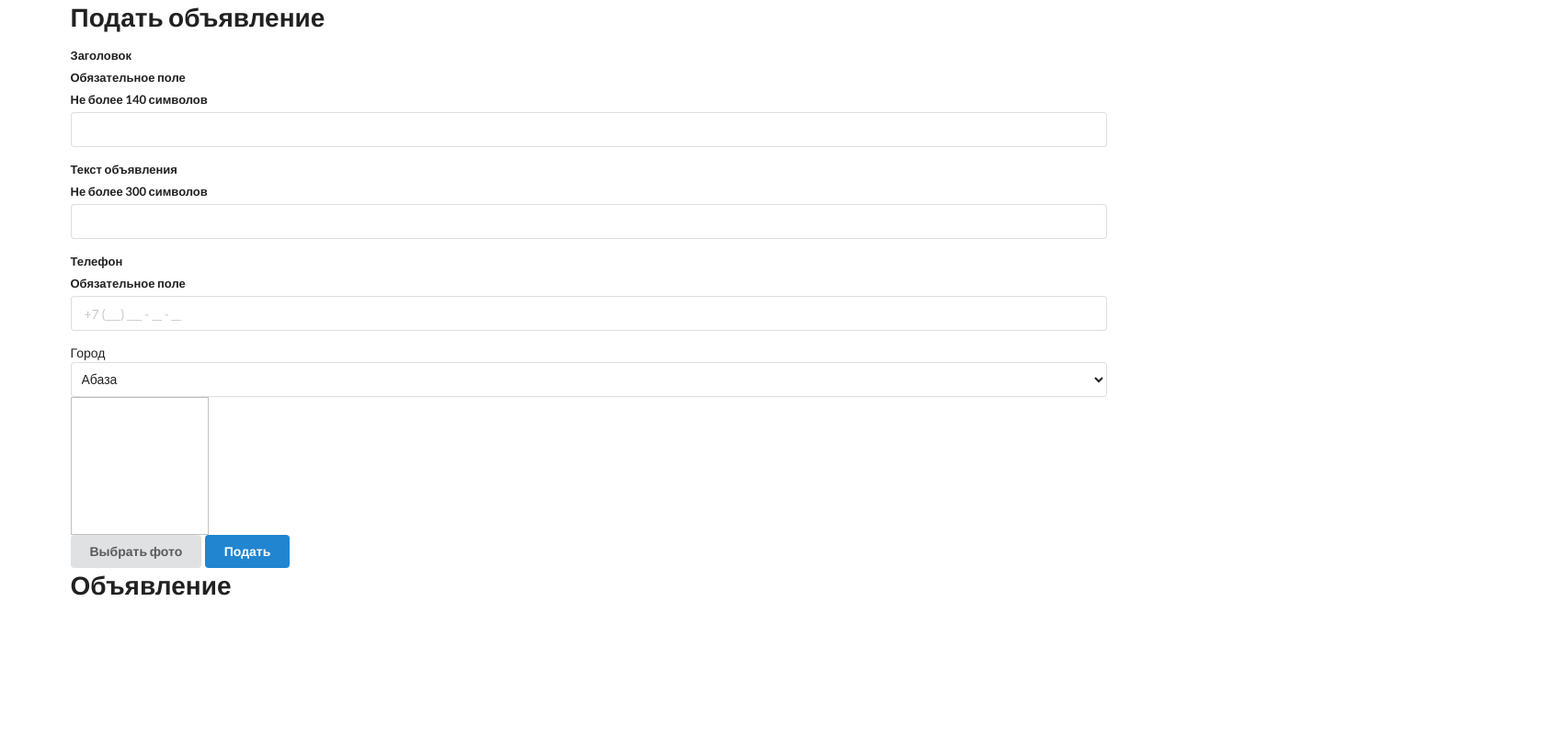
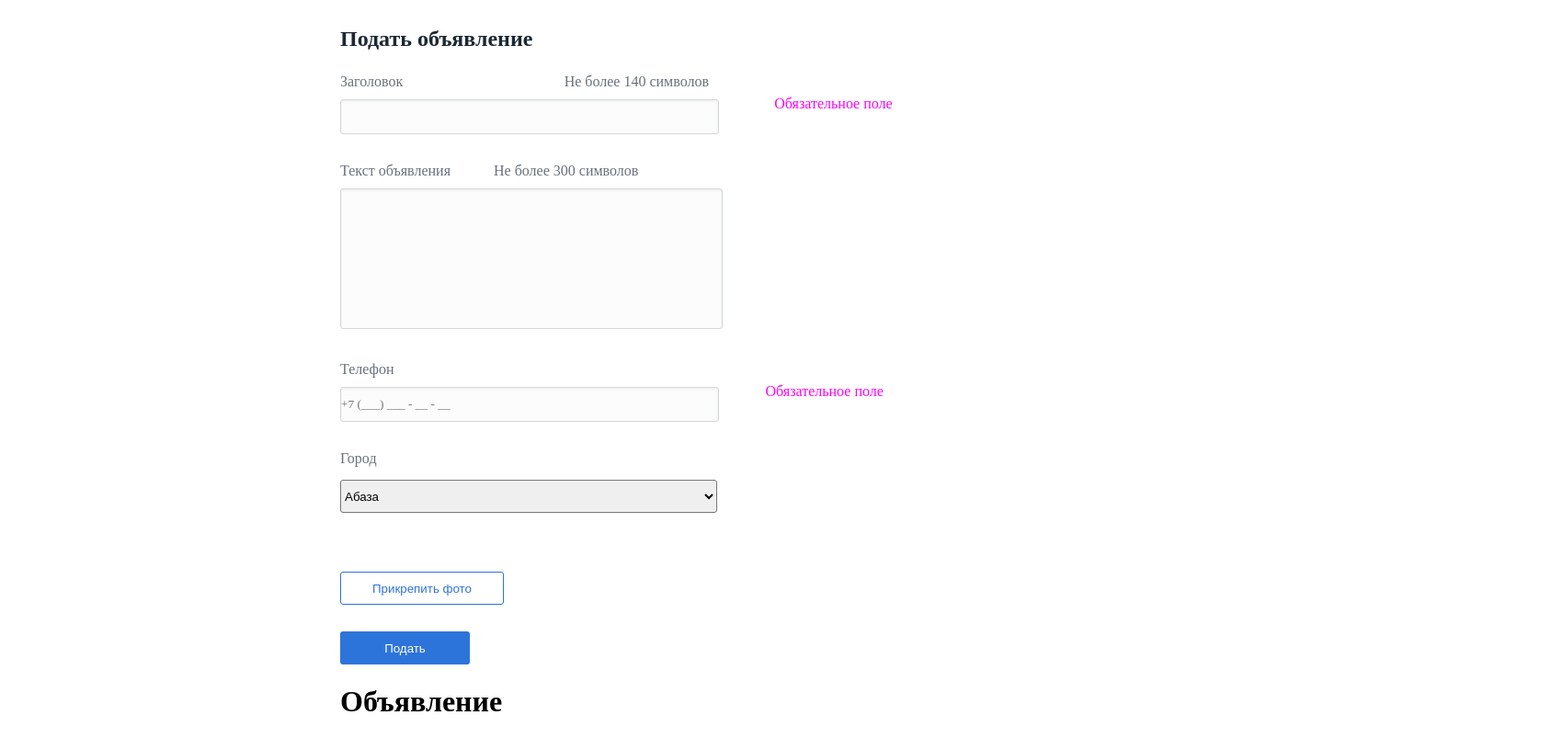
Before and after one commit to ArtemBaskal/redux-forms, a React app: page / in a window 1280 px wide. Shown: the whole page at 92% size, 1688 px wide, since content can reach past the window. Built offline with nearby package versions, Linux system fonts and the light colour scheme.

Commit message:
Small refactoring and styling

```diff
--- a/public/index.html
+++ b/public/index.html
@@ -3,10 +3,10 @@
   <head>
     <meta charset="utf-8" />
     <link rel="shortcut icon" href="%PUBLIC_URL%/favicon.ico" />
-    <link
+    <!-- <link
       rel="stylesheet"
       href="https://cdnjs.cloudflare.com/ajax/libs/semantic-ui/2.4.1/semantic.min.css"
-    />
+    /> -->
     <meta name="viewport" content="width=device-width, initial-scale=1" />
     <meta name="theme-color" content="#000000" />
     <!--
--- a/src/components/Adv.js
+++ b/src/components/Adv.js
@@ -1,33 +1,79 @@
 import React from "react";
+import { handleAdvDelete } from "../actions";
+import { Field, reduxForm } from "redux-form";
 
 class Adv extends React.Component {
+  // renderTitle = ({ title, input, meta }) => {
+  //   // console.log(this.props);
+  //   // console.log(meta);
+  //   // console.log(input);
+  //   // input.value = title;
+  //   return (
+  //     <div>
+  //       {/* <input type="text" {...input} /> */}
+  //       {title}
+  //     </div>
+  //   );
+  // };
+
   render() {
-    const { title, description, phone, city, src, dispatch } = this.props;
+    const {
+      title,
+      description,
+      phone,
+      city,
+      src,
+      // input,
+      handleSubmit,
+      reset
+    } = this.props;
+
+    console.log(this.props);
+
     return (
+      // <form
+      //   onSubmit={handleSubmit}
+      //  onClick={reset}
+      // >
       <div styles={{ display: "inline" }}>
+        {/* <Field name="title" title={title} component={this.renderTitle} /> */}
         <div>{title}</div>
         <div>{description}</div>
         <div>{phone}</div>
         <div>{city}</div>
         <img style={{ width: "300px" }} src={src} />
         <button>Редактировать</button>
-        <button
-          onClick={() => {
-            console.log(this.props);
-
-            // dispatch(
-            //   handleFormSubmit()
-            //   {
-            //   type: "ADV_DELETE"
-            // }
-            // );
-          }}
-        >
+        <button onClick={() => handleAdvDelete(this.props.title)}>
           Удалить
         </button>
       </div>
+      // </form>
     );
   }
 }
+// const onSubmit = (values, dispatch) => {
+//   // console.log(values);
+//   alert(`You deleted this title:\n\n${JSON.stringify(values, null, 2)}`);
+//   return dispatch(handleAdvDelete(values));
+// };
 
-export default Adv;
+export default reduxForm({ form: "advForm" /*, onSubmit */ })(Adv);
+
+// return disptach(handleAdvDelete(this.props.title));
+
+// return dispatch(handleAdvDelete());
+// dispatch(
+//   handleFormSubmit()
+//   {
+//   type: "ADV_DELETE"
+// }
+// );
+
+{
+  /* <Field
+      name="deleteButton"
+      component={() => <button>Удалить</button>}
+      >
+      Удалить
+    </Field> */
+}
--- /dev/null
+++ b/src/components/AdvForm.css
@@ -0,0 +1,101 @@
+.form-submit {
+  display: flex;
+  flex-direction: column;
+}
+
+.label-font {
+  font-family: "SourceSansPro-Regular";
+  color: #68717c;
+  line-height: 22px;
+}
+.main-title {
+  width: 213px;
+  height: 38px;
+  font-family: SourceSansPro;
+  font-size: 24px;
+  font-weight: 600;
+  font-style: normal;
+  font-stretch: normal;
+  line-height: 1.58;
+  letter-spacing: normal;
+  color: #1b2834;
+}
+
+.form-input {
+  margin: 8px 100% 29px 0;
+  width: 410px;
+  height: 36px;
+  padding: 0;
+  border-style: solid;
+  border-radius: 3px;
+  object-fit: contain;
+  box-shadow: inset 0 1px 3px 0 rgba(27, 40, 52, 0.08);
+  border: solid 1px #d4d8db;
+  background-color: rgba(27, 40, 52, 0.01);
+}
+
+.label-hint {
+  display: inline;
+  position: relative;
+  left: 357px;
+  top: 24px;
+  color: fuchsia;
+  margin-left: 47px;
+}
+
+/* .char-limit {
+  display: inline;
+  position: relative;
+  left: 182px;
+  top: 50px;
+  color: fuchsia;
+  margin-left: 47px;
+} */
+
+.textarea-input {
+  width: 410px;
+  height: 147px;
+  margin: 8px 100% 29px 0;
+  object-fit: contain;
+  border-radius: 3px;
+  box-shadow: inset 0 1px 3px 0 rgba(27, 40, 52, 0.08);
+  border: solid 1px #d4d8db;
+  background-color: rgba(27, 40, 52, 0.01);
+  resize: none;
+}
+
+.button-photo {
+  width: 178px;
+  height: 36px;
+  margin-top: 32px;
+  margin-bottom: 29px;
+  border-color: #2d74da;
+  color: #2d74da;
+  border-radius: 3px;
+  background: #ffffff;
+  object-fit: contain;
+  border: solid 1px #2d74da;
+}
+
+.button-submit {
+  width: 141px;
+  height: 36px;
+  background-color: #2d74da;
+  border-style: none;
+  border-radius: 3px;
+  color: #ffffff;
+}
+
+.dropdown-cities {
+  width: 410px;
+  height: 36px;
+  border-radius: 3px;
+  margin: 12px 100% 32px 0;
+}
+
+.img-adv {
+  display: none;
+}
+
+/* .city-select {
+} */
--- a/src/components/AdvForm.js
+++ b/src/components/AdvForm.js
@@ -1,9 +1,13 @@
 import React from "react";
-import { Field, reduxForm } from "redux-form";
+import { Field, FieldArray, reduxForm } from "redux-form";
+import { handleFormSubmit } from "../actions";
 import cities from "../apis/cities.json";
-import { handleFormSubmit } from "../actions";
+import Adv from "./Adv";
+import { connect } from "react-redux";
+import "./AdvForm.css";
 
 class AdvForm extends React.Component {
+  //TODO - заменить на конструктор
   state = {
     selectedFile: null
   };
@@ -49,15 +53,29 @@ class AdvForm extends React.Component {
     placeholder,
     meta
   }) => {
-    console.log(meta);
+    console.log(this);
     return (
-      <div className={"field " + this.hasErrorClass(meta)}>
-        <label>{label}</label>
-        <label>{this.renderHint(isNecessary, meta)}</label>
+      <div className={`field + ${label} + ${this.hasErrorClass(meta)}`}>
+        <label className="form-label label-font">{label}</label>
+        <label className="label-font label-hint">
+          {this.renderHint(isNecessary, meta)}
+        </label>
         {maxCharacters && !meta.active && meta.pristine && (
-          <label>Не более {maxCharacters} символов </label>
+          <label className="label-font char-limit">
+            Не более {maxCharacters} символов{" "}
+          </label>
         )}
-        <input {...input} placeholder={placeholder} autoComplete="off" />
+        {label !== "Текст объявления" && (
+          <input
+            {...input}
+            placeholder={placeholder}
+            autoComplete="off"
+            className="form-input label-font"
+          />
+        )}
+        {label === "Текст объявления" && (
+          <textarea className="textarea-input" {...input} />
+        )}
       </div>
     );
   };
@@ -67,8 +85,8 @@ class AdvForm extends React.Component {
   renderSelect = ({ label, children }) => {
     return (
       <div>
-        <label>{label}</label>
-        <select className="ui search dropdown">{children}</select>
+        <label className="label-font">{label}</label>
+        <select className="ui search dropdown-cities">{children}</select>
       </div>
     );
   };
@@ -100,24 +118,88 @@ class AdvForm extends React.Component {
     });
   };
 
+  renderMembers = ({ fields, meta: { touched, error, submitFailed } }) => {
+    // ...rest
+    // console.log("props inside renderMembers", rest);
+    // return <div>members</div>;
+    console.log(this);
+    return (
+      <div>
+        <div>
+          <button
+            type="submit"
+            className="ui button primary"
+            onClick={() => fields.push()}
+          >
+            Подать
+          </button>
+          {(touched || submitFailed) && error && <span>{error}</span>}
+        </div>
+        {fields.map((member, index) => (
+          <div key={index}>
+            <button
+              type="button"
+              title="Remove Member"
+              onClick={() => fields.remove(index)}
+            >
+              Удалить
+            </button>
+            <button>Редактировать</button>
+            <h4>Объявление #{index + 1}</h4>
+            {/* <Adv
+                key={member.title || "default"}
+                title={member.title || "default"}
+                description={member.description || null}
+                phone={member.phone || "default"}
+                city={member.city || null}
+                src={member.src || null}
+              /> */}
+            {/* <Field
+              name={`${member}.firstName`}
+              type="text"
+              component={() => (
+                <div>
+                  Adv
+                  <Adv title="title" />
+                </div>
+              )}
+              label="First Name"
+            /> */}
+            {/* <Field
+                name={`${member}.lastName`}
+                type="text"
+                component={renderField}
+                label="Last Name"
+              /> */}
+          </div>
+        ))}
+      </div>
+    );
+  };
+
   render() {
-    const { handleSubmit, submitting, valid } = this.props;
-    console.log(this.props);
+    const { handleSubmit, reset, submitting, valid } = this.props;
+    // console.log(this.props);
     return (
-      <form onSubmit={handleSubmit} className="ui form error">
-        <h1>Подать объявление</h1>
+      <form onSubmit={handleSubmit} className="ui form-submit error">
+        <h1 className="main-title">Подать объявление</h1>
         <Field
           name="title"
           component={this.renderInput}
           label="Заголовок"
           isNecessary
           maxCharacters={140}
+          type="text"
         />
         <Field
           name="description"
-          component={this.renderInput}
+          component={
+            // "textarea"
+            this.renderInput
+          }
           label="Текст объявления"
           maxCharacters={300}
+          type="text"
         />
         <Field
           name="phone"
@@ -125,11 +207,17 @@ class AdvForm extends React.Component {
           label="Телефон"
           isNecessary
           placeholder="+7 (___) ___ - __ - __"
+          type="text"
         />
-        <Field name="city" component={this.renderSelect} label="Город">
+        <Field
+          name="city"
+          component={this.renderSelect}
+          label="Город"
+          type="text"
+        >
           {" "}
           {cities.map(city => (
-            <option key={city.name + " " + city.subject} value={city.name}>
+            <option key={city.name + " " + city.subject} value={city.name} className="city-select">
               {city.name}
             </option>
           ))}
@@ -144,38 +232,50 @@ class AdvForm extends React.Component {
         />
 
         <img
-          style={{ width: "150px", height: "150px", display: "flex" }}
+          className="img-adv"
           src={this.state.selectedFile}
         />
         <button
-          className="ui button"
+          className="ui button-photo"
           onClick={e => {
             e.preventDefault();
             return this.fileInput.click();
           }}
         >
-          Выбрать фото
+          Прикрепить фото
         </button>
         <button
           type="submit"
           disabled={!valid || submitting}
-          className="ui button primary"
+          className="ui button-submit"
         >
           Подать
         </button>
+        {/* <FieldArray name="members" component={this.renderMembers} /> */}
       </form>
     );
   }
 }
 
+// const renderField = ({ input, label, type, meta: { touched, error } }) => (
+//   <div>
+//     <label>{label}</label>
+//     <div>
+//       <input {...input} type={type} />
+//       {touched && error && <span>{error}</span>}
+//     </div>
+//   </div>
+// );
+
 const onSubmit = (values, dispatch) => {
+  // console.log(values);
   alert(`You submitted:\n\n${JSON.stringify(values, null, 2)}`);
   return dispatch(handleFormSubmit(values));
 };
 
 const validate = formValues => {
   const errors = {};
-  console.log(formValues);
+  // console.log(formValues);
 
   if (formValues.title && formValues.title.length > 140) {
     errors.title = "Не более 140 символов";
@@ -198,4 +298,10 @@ const validate = formValues => {
 
 //.trim()
 
+const mapStateToProps = state => {
+  return { submittedForms: state.submitForm };
+};
+
+AdvForm = connect(mapStateToProps)(AdvForm);
+
 export default reduxForm({ form: "inputForm", onSubmit, validate })(AdvForm);
--- a/src/components/AdvList.js
+++ b/src/components/AdvList.js
@@ -4,15 +4,15 @@ import { connect } from "react-redux";
 
 class AdvList extends React.Component {
   render() {
-    console.log(localStorage);
+    // console.log(localStorage);
     return (
       <div>
         <h1>Объявление</h1>
         {this.props.submittedForms.map(form => {
           return (
             <Adv
-              key={form.title}
-              title={form.title}
+              key={form.title || null}
+              title={form.title || null}
               description={form.description || null}
               phone={form.phone}
               city={form.city || null}
--- /dev/null
+++ b/src/components/App.css
@@ -0,0 +1,7 @@
+html {
+  background-color: #ffffff;
+}
+
+.container {
+  margin-left: 362px;
+}
--- a/src/components/App.js
+++ b/src/components/App.js
@@ -1,13 +1,13 @@
 import React from "react";
 import AdvForm from "./AdvForm";
 import AdvList from "./AdvList";
+import "./App.css";
 
 const App = () => {
   return (
     <div className="ui container">
       <AdvForm />
-      <AdvList
-      />
+      <AdvList />
     </div>
   );
 };
--- a/src/reducers/formSubmitReducer.js
+++ b/src/reducers/formSubmitReducer.js
@@ -1,13 +1,9 @@
-import { FORM_SUBMIT, ADV_DELETE } from "../actions/types";
+import { FORM_SUBMIT } from "../actions/types";
 
 export default (state = [], action) => {
   console.log("reducer", action);
   if (action.type === FORM_SUBMIT) {
     return [...state, action.payload];
   }
-  if (action.type === ADV_DELETE) {
-    console.log("delete");
-    return state;
-  }
   return state;
 };
--- a/src/reducers/index.js
+++ b/src/reducers/index.js
@@ -1,8 +1,10 @@
 import { combineReducers } from "redux";
 import { reducer as formReducer } from "redux-form";
 import formSubmitReducer from "./formSubmitReducer";
+import advDeleteReducer from "./advDeleteReducer";
 
 export default combineReducers({
   form: formReducer,
-  submitForm: formSubmitReducer
+  submitForm: formSubmitReducer,
+  advDelete: advDeleteReducer
 });
```
Also changed, not shown: src/actions/index.js (+4 -3 lines), src/reducers/advDeleteReducer.js (added, +12 -0 lines).
